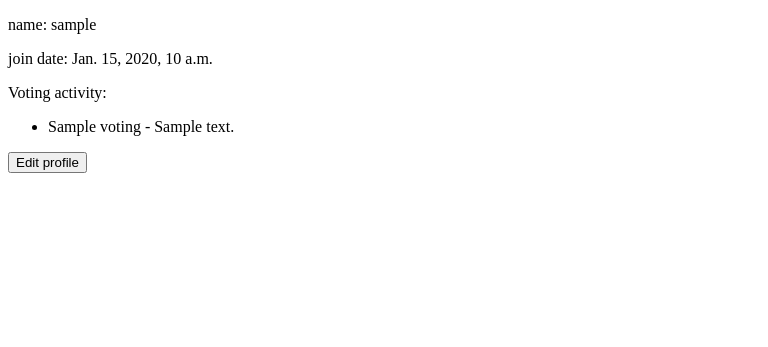
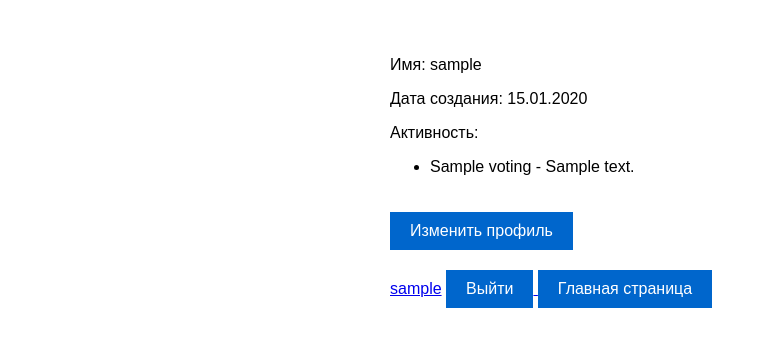
Before and after one commit to overheaven4/simple_votings, a Django app: a page that uses main/templates/profile.html in a window 1280 px wide. Shown: the top 347 px of the page, without its empty margins (0-768 px from the left). Run offline with Django 5.2, Linux system fonts and the light colour scheme; a user stored in the database is signed in; tables that the repository leaves empty hold one stand-in row (values such as "Sample post").

Commit message:
Стили, фиксы, кнопки и ссылки

```diff
--- a/main/templates/profile.html
+++ b/main/templates/profile.html
@@ -2,28 +2,80 @@
 <html lang="en">
 <head>
     <meta charset="UTF-8">
-    <title>profile: {{ user.username }}</title>
-    <p>name: {{ user.username }}</p>
-    <p>join date: {{ user.date_joined }}</p>
-    <p>Voting activity:</p>
+    <title>Профиль: {{ user.username }}</title>
+<style>
+        body {
+            font-family: Arial, sans-serif;
+            max-width: 500px;
+            margin: 20px auto;
+            padding: 20px;
+        }
+
+        h1 {
+            color: #333;
+        }
+
+        .option {
+            margin: 10px 0;
+            padding: 10px;
+            border: 1px solid #ddd;
+            cursor: pointer;
+        }
+
+        .option:hover {
+            background-color: #f0f0f0;
+        }
+
+        .option.selected {
+            background-color: #cce5ff;
+            border-color: #0066cc;
+        }
+
+        button {
+            margin-top: 20px;
+            padding: 10px 20px;
+            background-color: #0066cc;
+            color: white;
+            border: none;
+            cursor: pointer;
+            font-size: 16px;
+        }
+
+        button:hover {
+            background-color: #0052a3;
+        }
+
+        #result {
+            margin-top: 20px;
+            padding: 15px;
+            background-color: #f8f9fa;
+            border-radius: 5px;
+        }
+    </style>
+</head>
+<body>
+    <p>Имя: {{ user.username }}</p>
+    <p>Дата создания: {{ date }}</p>
+    <p>Активность:</p>
         {% for option in options %}
     <ul>
         <li> {{ option.voting.title }} - {{ option.text }} </li>
     </ul>
         {% empty %}
-    <p>the user hasn't voted before :(</p>
+    <p>Пользователь еще не принимал участия в голосованиях :(</p>
         {% endfor %}
     {% if user == request.user or request.user.is_superuser %}
     <form method="POST">
         {% csrf_token %}
-        <button type="submit">Edit profile</button>
+        <button type="submit">Изменить профиль</button>
     </form>
     {% endif %}
-
-
-
-</head>
-<body>
-
 </body>
+{% if request.user.is_authenticated %}
+    <a href="/profile/{{ request.user.username }}">{{ request.user }}</a>
+    <a href="/logout/"> <button> Выйти </button> </a>
+{% else %}
+    <a href="/login/"> <button>  Войти </button> </a>
+{% endif %}
+    <a href="/"> <button> Главная страница </button> </a>
 </html>
--- a/main/views.py
+++ b/main/views.py
@@ -9,68 +9,44 @@ from django.contrib.auth import authenticate, login, logout
 from django.contrib import messages
 
 def voting(request, voting_id):
-    voting = get_object_or_404(Voting, id=voting_id)
-    context = {
-        "voting": voting,
-    }
-    options_list = VotingOption.objects.filter(voting=voting)
-    is_voted = False
-    for option in options_list:
-        vote_list = Vote.objects.filter(option=option)
-        for vote in vote_list:
-            if vote.user == request.user:
-                is_voted = True
-                context['given_vote'] = vote.option
-                break
-        if is_voted: break
-    if is_voted:
-        template_name = "voting_result.html"
-        options = []
-        for i in range(len(options_list)):
-            votes_count = Vote.objects.filter(option=options_list[i]).count()
-            options.append((options_list[i], votes_count))
-        context['options_list'] = options
-
-    else:
-        template_name = "voting.html"
-        if request.method == "POST":
-            form = VotingForm(request.POST, voting=voting)
-            if form.is_valid():
-                option = form.cleaned_data['option']
-                Vote.objects.create(user=request.user, option=option)
-                return redirect(f'/voting/{voting_id}')
+    if request.user.is_authenticated:
+        voting = get_object_or_404(Voting, id=voting_id)
+        context = {
+            "voting": voting,
+        }
+        options_list = VotingOption.objects.filter(voting=voting)
+        is_voted = False
+        for option in options_list:
+            vote_list = Vote.objects.filter(option=option)
+            for vote in vote_list:
+                if vote.user == request.user:
+                    is_voted = True
+                    context['given_vote'] = vote.option
+                    break
+            if is_voted: break
+        if is_voted:
+            template_name = "voting_result.html"
+            options = []
+            for i in range(len(options_list)):
+                votes_count = Vote.objects.filter(option=options_list[i]).count()
+                options.append((options_list[i], votes_count))
+            context['options_list'] = options
 
         else:
-            form = VotingForm(voting=voting)
-        context['form'] = form
-    return render(request, template_name, context)
-#
-# def index_page(request):
-#     context = {
-#        print("Войдите в аккаунт")
-#     }
-#     return render(request, "login_register.html", context)
+            template_name = "voting.html"
+            if request.method == "POST":
+                form = VotingForm(request.POST, voting=voting)
+                if form.is_valid():
+                    option = form.cleaned_data['option']
+                    Vote.objects.create(user=request.user, option=option)
+                    return redirect(f'/voting/{voting_id}')
 
-
-def index_view(request):
-    pass
-
-
-
-
-
-
-def my_view(request):
-    username = request.POST["username"]
-    password = request.POST["password"]
-    user = authenticate(request, username=username, password=password)
-    if user is not None:
-        login(request, user)
-        return login("auth")
-
+            else:
+                form = VotingForm(voting=voting)
+            context['form'] = form
+        return render(request, template_name, context)
     else:
-        # Return an 'invalid login' error message.
-        return render(request,"login.html")
+        return redirect("/login")
 
 def logout_view(request):
     logout(request)
@@ -84,8 +60,10 @@ def profile(request, username):
         return redirect(f'/profile/{username}/edit')
     else:
         user = get_object_or_404(User, username=username)
+        date = user.date_joined.strftime("%d.%m.%Y")
         context = {
             'user':user,
+            'date':date
         }
         vote_list = Vote.objects.filter(user=user)
         option_list = []
@@ -137,6 +115,5 @@ def new_vote_page(request):
 def votes_page(request):
     context = {
         "items": Voting.objects.all()
-
     }
     return render(request,"votes.html",context)
--- a/simple_votings/urls.py
+++ b/simple_votings/urls.py
@@ -16,8 +16,7 @@ Including another URLconf
 """
 from django.contrib import admin
 from django.urls import path
-from main.views import logout_view, voting, index_view, profile, profile_edit, registration_page
-from main.views import my_view
+from main.views import logout_view, voting, profile, profile_edit, registration_page
 from django.contrib.auth import views as auth_views
 
 from main.views import new_vote_page
@@ -27,7 +26,6 @@ urlpatterns = [
     path('admin/', admin.site.urls),
     path("", votes_page),
     path('voting/<int:voting_id>', voting),
-    path("auth/", my_view),
     path('login/', auth_views.LoginView.as_view()),
     path('logout/', logout_view),
     path("reg/", registration_page),
```
Also changed, not shown: main/templates/registration/login.html (+55 -5 lines), main/templates/votes.html (+8 -0 lines), main/templates/voting.html (+7 -0 lines), main/templates/voting_result.html (+8 -1 lines), main/templates/views.html (deleted).
